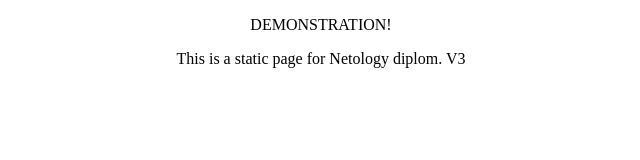
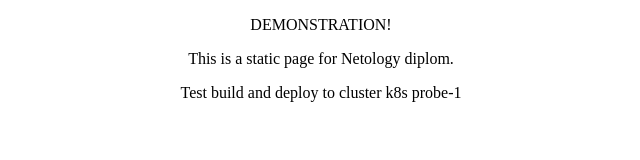
Before and after one commit to antonmayko/testapp, a plain HTML site: page index.html in a window 1280 px wide. Shown: the whole page, without its empty margins (319-959 px from the left). Drawn offline with Linux system fonts and the light colour scheme.

Commit message:
Test build and deploy to cluster k8s probe-1

```diff
--- a/index.html
+++ b/index.html
@@ -7,7 +7,8 @@
 <body>
     <div style="justify-content: center; align-items: center;">
         <p align="center">DEMONSTRATION!</p>
-        <p align="center">This is a static page for Netology diplom. V3</p>
+        <p align="center">This is a static page for Netology diplom.</p>
+        <p align="center">Test build and deploy to cluster k8s probe-1</p>
     </div>
 </body>
 </html>
```
